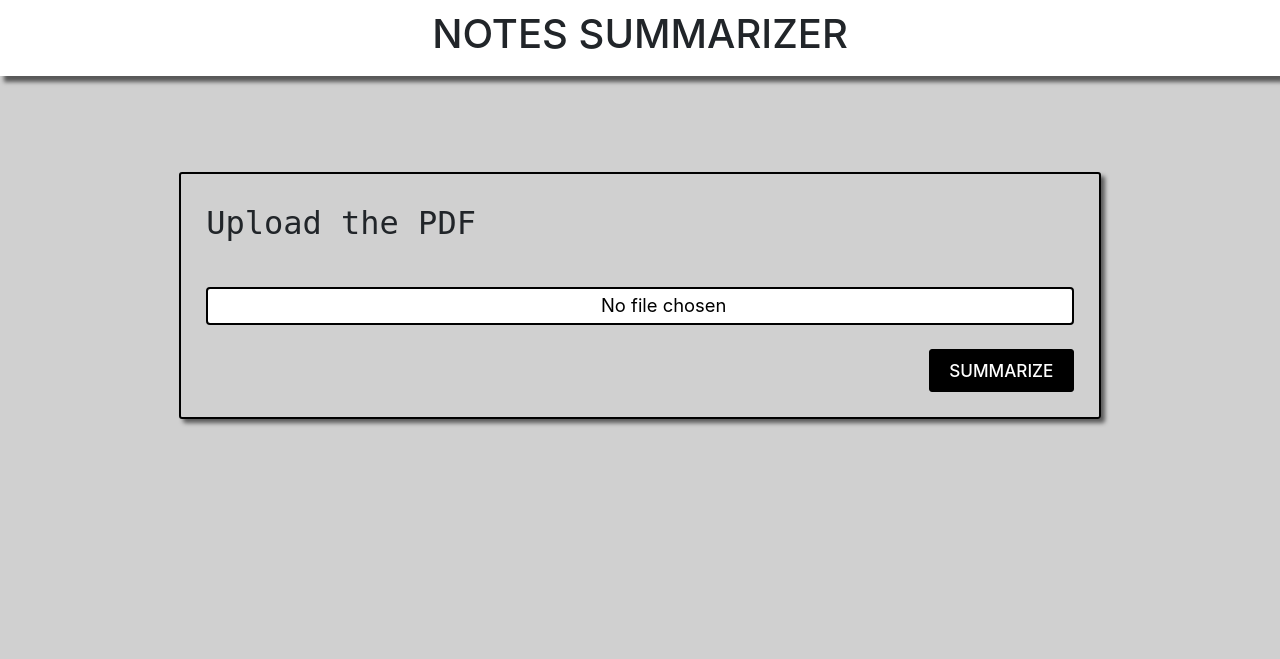
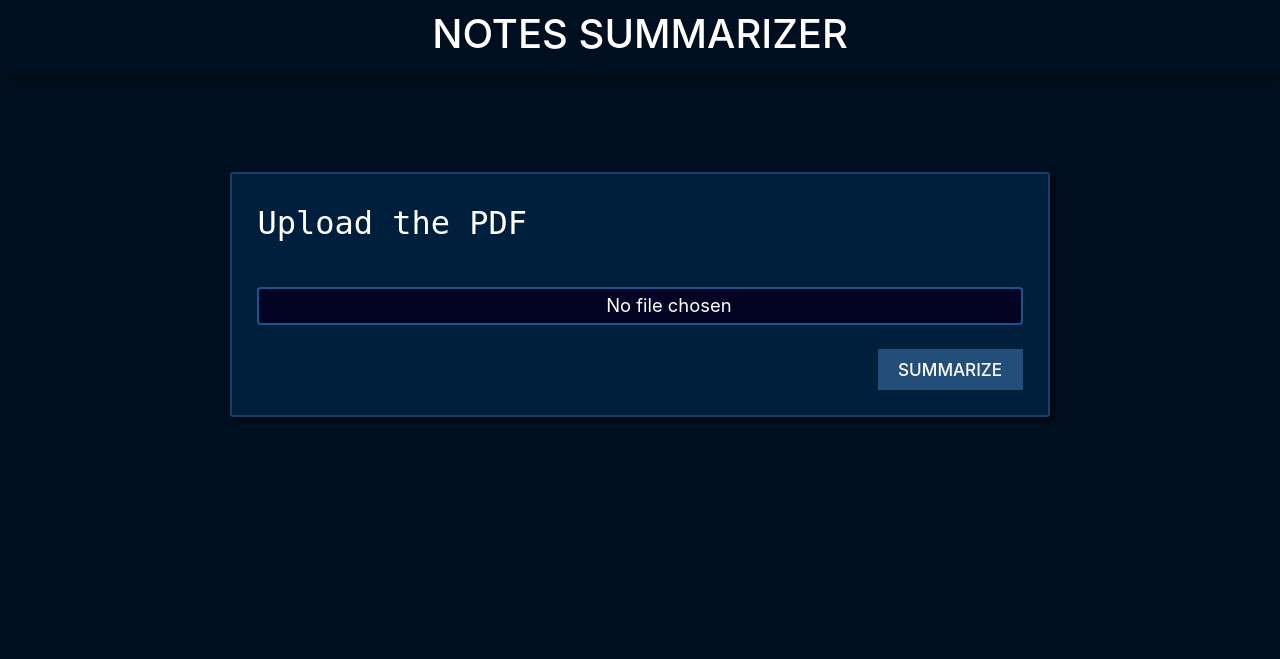
Before and after one commit to sp2003s/VIT-PROJECT-1, a Django app: page / in a window 1280 px wide. Shown: the top 659 px of the page. Run offline with Django 5.2, Linux system fonts and the light colour scheme.

Commit message:
index.css color styling changes

```diff
--- a/static/css/index.css
+++ b/static/css/index.css
@@ -1,21 +1,23 @@
 body{
-    background-color: rgb(208, 208, 208);
+    background-color: #000f1f;
+    color: white;
 }
 
 nav{
     padding: 10px;
     text-align: center;
-    background-color: white;
-    box-shadow: 4px 6px 4px rgba(0, 0, 0, 0.573);
+    background-color: #000f1f;
+    box-shadow: 4px 6px 4px rgba(11, 11, 11, 0.341);
 }
 
 form{
-    border: 2px solid black;
+    background-color: #001f3d;
+    border: 2px solid #173f67;
     border-radius: 3px;
     box-shadow: 4px 4px 4px rgba(0, 0, 0, 0.567);
     flex: content;
     flex-direction: row;
-    margin: 0 14%;
+    margin: 0 18%;
     padding: 25px 25px;
 }
 
@@ -26,12 +28,12 @@ form{
 
 form > div > input{
     width: 100%;
-    border: 2px solid black;
+    border: 2px solid rgb(29, 84, 139);
     border-radius: 4px;
-    color: rgb(0, 0, 0);
+    color: white;
     padding: 2px;
     font-size: 1.15em;
-    background-color: white;
+    background-color: rgb(3, 3, 36);
     cursor: pointer;
 }
 
@@ -47,9 +49,8 @@ button{
     padding: 8px;
     width:145px;
     font-size: 1.07em;
-    border: 1px solid black;
-    border-radius: 3px;
-    background-color: black;
+    border: none;
+    background-color: #234e79;
     color: white;
     font-weight: 550;
     transition: background-color 0.3s, color 0.3s, transform 0.3s;
```
